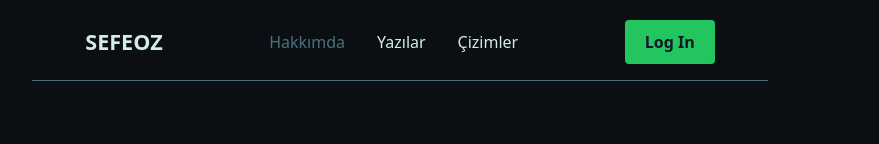
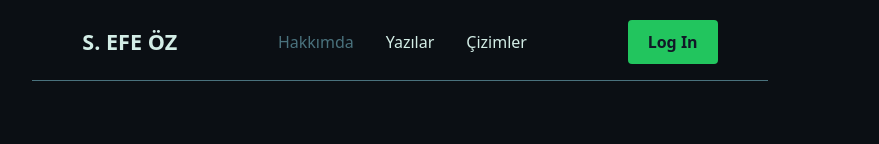
Before and after one commit to sefeoz/blog-next-seo, a Next.js app: page / in a window 1280 px wide. Shown: the top 144 px of the page, without its empty margins (240-1119 px from the left). Built offline with nearby package versions, Linux system fonts and the light colour scheme.

Commit message:
name-edit

```diff
--- a/components/comments.js
+++ b/components/comments.js
@@ -3,7 +3,7 @@ import {DateTime} from "/node_modules/luxon/build/es6/luxon";
 export default function Comments({comments}){
     return(
         <div  className="mt-10 mb-48 space-y-6">
-            {comments.map(({ id, createdAt, text, user }) => {
+            {comments.map(({ id, createdAt, text, user}) => {
                 return (
                     <div key={id} className="flex items-center  space-x-6 border border-normal-blue rounded-xl p-4">
 
--- a/components/header.js
+++ b/components/header.js
@@ -11,7 +11,7 @@ export default function Header() {
             <div className="space-y-6  md:space-y-0 flex flex-col md:flex-row justify-around md:space-x-6 items-center px-3">
                 <Link href="/">
                     <a className="uppercase text-light-blue hover:text-dark-blue
-                    ease-in-out duration-200 font-bold text-[1.35rem]">sefeoz</a>
+                    ease-in-out duration-200 font-bold text-[1.35rem]">s. efe öz</a>
                 </Link>
 
                 <div className="space-x-8 flex items-center text-lg md:text-[1rem] ease-in-out duration-200 text-light-blue ">
--- a/package.json
+++ b/package.json
@@ -20,6 +20,9 @@
     "babel-plugin-macros": "^3.1.0",
     "framer-motion": "^7.2.1",
     "helper": "^0.0.13",
+    "i18next": "^21.9.1",
+    "i18next-browser-languagedetector": "^6.1.5",
+    "i18next-http-backend": "^1.4.1",
     "ioredis": "^5.2.3",
     "luxon": "^3.0.2",
     "nano-id": "^1.1.0",
@@ -30,6 +33,7 @@
     "react-dom": "^18.2.0",
     "react-head": "^3.4.2",
     "react-helper": "^4.0.0",
+    "react-i18next": "^11.18.5",
     "react-router-dom": "6"
   },
   "devDependencies": {
--- a/pages/index.js
+++ b/pages/index.js
@@ -6,7 +6,7 @@ import {useEffect} from "react";
 
 function HomePage() {
     useEffect(() => {
-        document.title = 'SEFEOZ - BLOG';
+        document.title = 'S. EFE ÖZ - BLOG';
     });
     return(
         <motion.div
```
Also changed, not shown: 1 other file (tests, documents, lock files or other folders).
